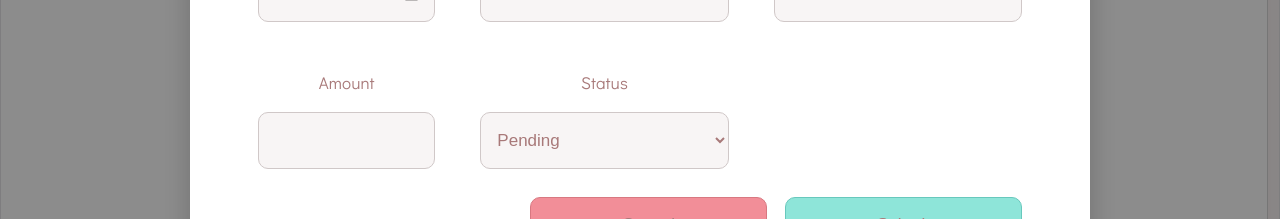
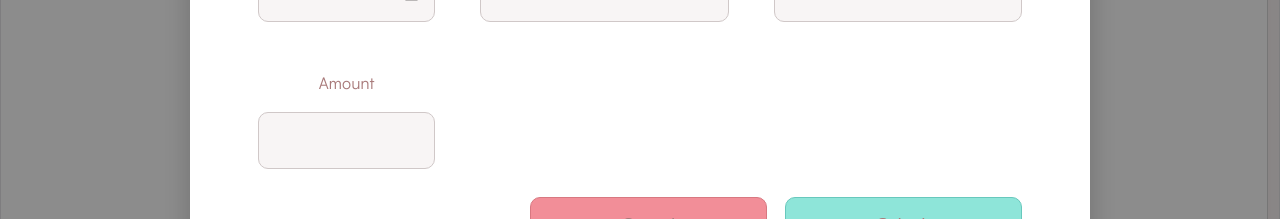
Before and after one commit to mariaalyssa/transaction-management-system, a React (Vite) app in the folder client/: page / in a window 1280 px wide. Both pictures are taken after typing "Sample" into the empty fields and a click on the button "Add Transaction". Shown: the part 312-531 px from the top of the page. Built offline with nearby package versions, Linux system fonts and the light colour scheme; no server answers.

Commit message:
Make status randomly set

```diff
--- a/client/src/components/AddTransactionForm.jsx
+++ b/client/src/components/AddTransactionForm.jsx
@@ -79,12 +79,16 @@ function AddTransactionForm({ onBack, onSuccess, isCompactLayout = false }) {
     return;
   }
 
+  const statuses = ["Pending", "Settled", "Failed"];
+  const randomStatus = statuses[Math.floor(Math.random() * statuses.length)];
+  setStatus(randomStatus);
+
   const payload = {
     transactionDate: normalizeDateInput(transactionDate) || undefined,
     accountNumber: formatAccountNumber(accountNumber),
     accountHolder,
     amount: Number(amount),
-    status,
+    status: randomStatus,
   };
 
   console.log("Submitting transaction payload:", payload);
@@ -174,19 +178,6 @@ function AddTransactionForm({ onBack, onSuccess, isCompactLayout = false }) {
               />
             </div>
 
-            <div className="form-group">
-              <label htmlFor="status">Status</label>
-              <select
-                id="status"
-                name="status"
-                value={status}
-                onChange={(e) => setStatus(e.target.value)}
-              >
-                <option value="Pending">Pending</option>
-                <option value="Settled">Settled</option>
-                <option value="Failed">Failed</option>
-              </select>
-            </div>
           </div>
 
           {error && <div className="form-error">{error}</div>}
```
Also changed, not shown: 1 other file (tests, documents, lock files or other folders).
